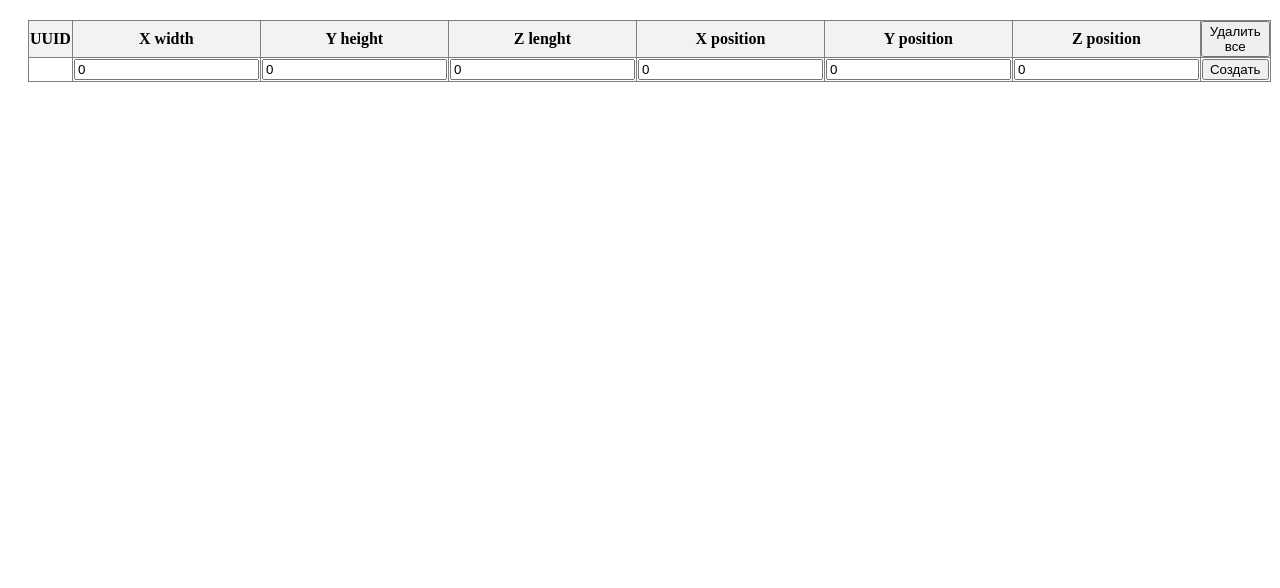
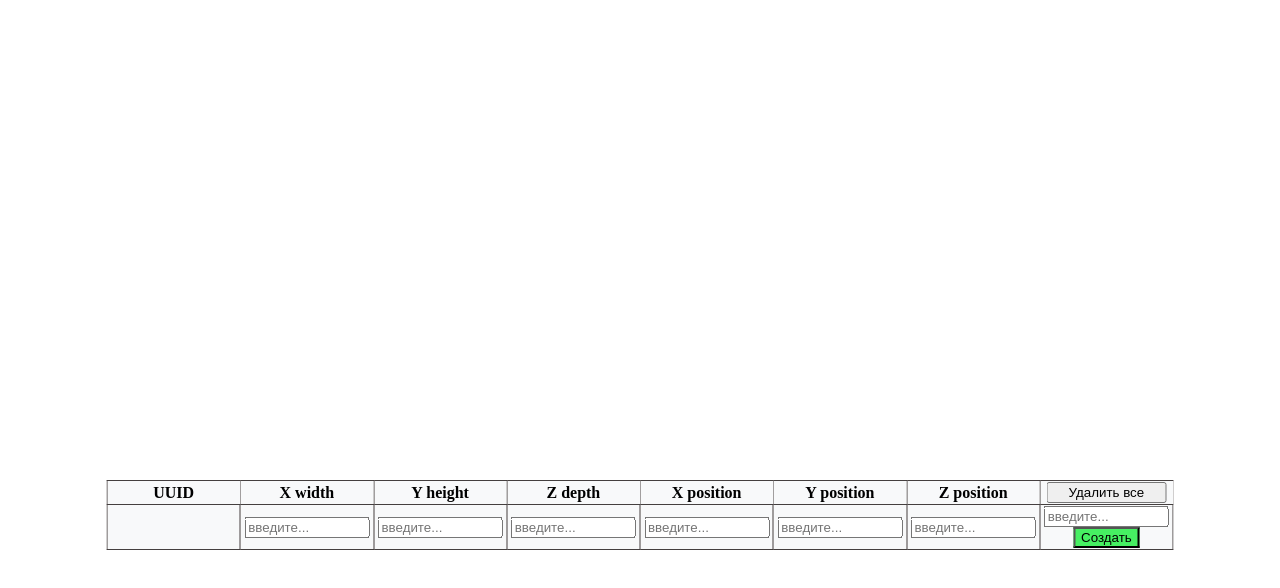
Before and after one commit to olegpopov2017/CA_react_remote, a React (Vite) app: page / in a window 1280 px wide. Shown: the top 588 px of the page. Built offline with nearby package versions, Linux system fonts and the light colour scheme.

Commit message:
adding multiple creating cargos

```diff
--- /dev/null
+++ b/src/components/TableCargos/TableCargos.css
@@ -0,0 +1,27 @@
+.table-cargos-container {
+  width: 1050px; /* Фиксированная ширина контейнера */
+  height: 300px; /* Фиксированная высота */
+  margin: '20px';
+
+  position: fixed;
+  bottom: 20px;
+  left: 50%;
+  transform: translateX(-50%);
+
+  overflow-y: scroll; /* Всегда показывать полосу (даже если контент помещается) */
+  width: calc(
+    1050px + 17px
+  ); /* Компенсируем стандартную ширину скролла (обычно 17px) */
+}
+
+.table-cargos {
+  table-layout: fixed; /* Важно! */
+  width: 100%; /* Растягивается на всю ширину контейнера */
+  border-collapse: collapse; /* Убирает двойные границы */
+  border: 1px solid #000;
+}
+
+.table-cargos th,
+.table-cargos td {
+  border: 1px solid #443f3f; /* Границы для ячеек */
+}
--- a/src/components/TableCargos/TableCargos.jsx
+++ b/src/components/TableCargos/TableCargos.jsx
@@ -1,12 +1,14 @@
 // import { useState } from 'react'
+import './TableCargos.css'
+
 import Thead from './Thead/Thead.jsx'
 import Tbody from './Tbody/Tbody.jsx'
 import {} from './helpers'
 
 function TableCargos({ cargos, setCargos }) {
   return (
-    <div style={{ margin: '20px' }}>
-      <table border="1" style={{ width: '100%', borderCollapse: 'collapse' }}>
+    <div class="table-cargos-container">
+      <table class="table-cargos">
         <Thead cargos={cargos} setCargos={setCargos} />
         <Tbody cargos={cargos} setCargos={setCargos} />
       </table>
--- /dev/null
+++ b/src/components/TableCargos/Tbody/FirstRowCreate/FirstRowCreate.css
@@ -0,0 +1,19 @@
+td {
+  /* Общие стили для всех строк таблицы */
+  background-color: #f8f9fa;
+  border-bottom: 1px solid #dee2e6;
+  width: 100px;
+  text-align: center;
+  /* height: 40px; */
+}
+input {
+  /* Общие стили для всех строк таблицы */
+  /* background-color: #f8f9fa; */
+  /* border-bottom: 1px solid #dee2e6; */
+  width: 90%;
+
+  /* height: 40px; */
+}
+.create1 {
+  background-color: #46f062;
+}
--- a/src/components/TableCargos/Tbody/FirstRowCreate/FirstRowCreate.jsx
+++ b/src/components/TableCargos/Tbody/FirstRowCreate/FirstRowCreate.jsx
@@ -1,21 +1,51 @@
+import './FirstRowCreate.css'
 import { useState } from 'react'
 
 function FirstRowCreate({ cargos, setCargos }) {
-  const [inpWidth, setInpWidth] = useState(0)
-  const [inpHeight, setInpHeight] = useState(0)
-  const [inpLenght, setInpLenght] = useState(0)
-  const [inpXpos, setInpXpos] = useState(0)
-  const [inpYpos, setInpYpos] = useState(0)
-  const [inpZpos, setInpZpos] = useState(0)
+  const [inpWidth, setInpWidth] = useState('')
+  const [inpHeight, setInpHeight] = useState('')
+  const [inpDepth, setInpDepth] = useState('')
+  const [inpXpos, setInpXpos] = useState('')
+  const [inpYpos, setInpYpos] = useState('')
+  const [inpZpos, setInpZpos] = useState('')
+  const [inpQuantity, setInpQuantity] = useState('')
+
+  const createCargosFromInput = () => {
+    if (inpQuantity < 0) {
+      return alert('Введеные колличество грузов не может быть отрицательным')
+    }
+
+    // if (inpQuantity === '') {
+    //   createCargos()
+    //   return
+    // }
+    const manyCargos = () => {
+      for (let i = 0; i < inpQuantity; i++) {
+        createCargos()
+        console.log(inpQuantity + 'qqqqq')
+      }
+    }
+    return manyCargos()
+  }
 
   const createCargos = () => {
+    if (!inpWidth || !inpHeight || !inpDepth) {
+      return alert('Необходимо ввести размеры груза')
+    }
+    if (inpWidth <= 0 || inpHeight <= 0 || inpDepth <= 0) {
+      return alert('Введеные размеры груза должны быть больше нуля')
+    }
+    if (inpXpos < 0 || inpYpos < 0 || inpZpos < 0) {
+      return alert('Введеные координаты не могут быть отрицательными')
+    }
     const id = crypto.randomUUID()
     const X_width = inpWidth
     const Y_height = inpHeight
-    const Z_length = inpLenght
-    const X_pos = inpXpos
-    const Y_pos = inpYpos
-    const Z_pos = inpZpos
+    const Z_length = inpDepth
+
+    const X_pos = inpXpos == '' ? 0 : inpXpos
+    const Y_pos = inpYpos == '' ? 0 : inpYpos
+    const Z_pos = inpZpos == '' ? 0 : inpZpos
 
     const cargo = {
       id: id,
@@ -28,6 +58,7 @@ function FirstRowCreate({ cargos, setCargos }) {
     }
     const UpdatedCargos = [cargo, ...cargos]
     setCargos(UpdatedCargos)
+    return UpdatedCargos
   }
   return (
     <tr>
@@ -36,7 +67,7 @@ function FirstRowCreate({ cargos, setCargos }) {
         <input
           name="input_width"
           type="number"
-          placeholder="введите ширирину"
+          placeholder="введите..."
           value={inpWidth}
           onChange={(event) => setInpWidth(event.target.value)}
         ></input>
@@ -45,7 +76,7 @@ function FirstRowCreate({ cargos, setCargos }) {
         <input
           name="input_height"
           type="number"
-          placeholder="введите высоту"
+          placeholder="введите..."
           value={inpHeight}
           onChange={(event) => setInpHeight(event.target.value)}
         ></input>
@@ -54,16 +85,16 @@ function FirstRowCreate({ cargos, setCargos }) {
         <input
           name="input_length"
           type="number"
-          placeholder="введите длинну"
-          value={inpLenght}
-          onChange={(event) => setInpLenght(event.target.value)}
+          placeholder="введите..."
+          value={inpDepth}
+          onChange={(event) => setInpDepth(event.target.value)}
         ></input>
       </td>
       <td>
         <input
           name="input_pos_x"
           type="number"
-          placeholder="введите расположение X"
+          placeholder="введите..."
           value={inpXpos}
           onChange={(event) => setInpXpos(event.target.value)}
         ></input>
@@ -72,7 +103,7 @@ function FirstRowCreate({ cargos, setCargos }) {
         <input
           name="input_pos_x"
           type="number"
-          placeholder="введите расположение Y"
+          placeholder="введите..."
           value={inpYpos}
           onChange={(event) => setInpYpos(event.target.value)}
         ></input>
@@ -81,13 +112,22 @@ function FirstRowCreate({ cargos, setCargos }) {
         <input
           name="input_pos_z"
           type="number"
-          placeholder="введите расположение Z"
+          placeholder="введите..."
           value={inpZpos}
           onChange={(event) => setInpZpos(event.target.value)}
         ></input>
       </td>
       <td>
-        <button onClick={createCargos}>Создать</button>
+        <input
+          name="input_quantity"
+          type="number"
+          placeholder="введите..."
+          value={inpQuantity}
+          onChange={(event) => setInpQuantity(event.target.value)}
+        ></input>
+        <button className="create1" onClick={createCargosFromInput}>
+          Создать
+        </button>
       </td>
     </tr>
   )
--- /dev/null
+++ b/src/components/TableCargos/Tbody/SecondRowAllCargos/SecondRowAllCargos.css
@@ -0,0 +1,7 @@
+td {
+  /* Общие стили для всех строк таблицы */
+  background-color: #f8f9fa;
+  border-bottom: 1px solid #dee2e6;
+  width: 100px;
+  /* height: 40px; */
+}
--- a/src/components/TableCargos/Tbody/SecondRowAllCargos/SecondRowAllCargos.jsx
+++ b/src/components/TableCargos/Tbody/SecondRowAllCargos/SecondRowAllCargos.jsx
@@ -1,3 +1,5 @@
+import './SecondRowAllCargos.css'
+
 function SecondRowAllCargos({ cargos, setCargos }) {
   const deleteCargo = (uuid) => {
     const updatedCargos = cargos.filter((x) => x.id !== uuid)
--- /dev/null
+++ b/src/components/TableCargos/Thead/Thead.css
@@ -0,0 +1,18 @@
+thead th {
+  /* Общие стили для всех строк таблицы */
+  background-color: #f8f9fa;
+  border-bottom: 1px solid #dee2e6;
+  width: 120px;
+
+  position: sticky;
+  top: 0; /* Прилипает к верху */
+
+  /* height: 40px; */
+}
+thead button {
+  /* Общие стили для всех строк таблицы */
+  /* background-color: #f8f9fa; */
+  /* border-bottom: 1px solid #dee2e6; */
+  width: 120px;
+  /* height: 40px; */
+}
--- a/src/components/TableCargos/Thead/Thead.jsx
+++ b/src/components/TableCargos/Thead/Thead.jsx
@@ -1,3 +1,5 @@
+import './Thead.css'
+
 function Thead({ cargos, setCargos }) {
   const deleteAllCargos = () => {
     const updatedCargos = []
@@ -9,11 +11,13 @@ function Thead({ cargos, setCargos }) {
         <th>UUID</th>
         <th>X width</th>
         <th>Y height</th>
-        <th>Z lenght</th>
+        <th>Z depth</th>
         <th>X position</th>
         <th>Y position</th>
         <th>Z position</th>
-        <button onClick={() => deleteAllCargos()}>Удалить все</button>
+        <th>
+          <button onClick={() => deleteAllCargos()}>Удалить все</button>
+        </th>
       </tr>
     </thead>
   )
```
Also changed, not shown: 1 other file (tests, documents, lock files or other folders).
